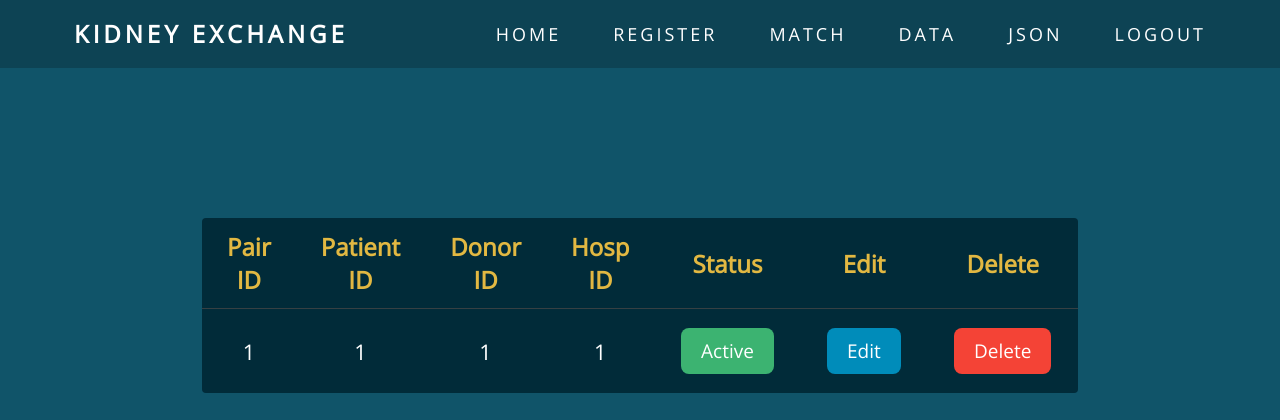
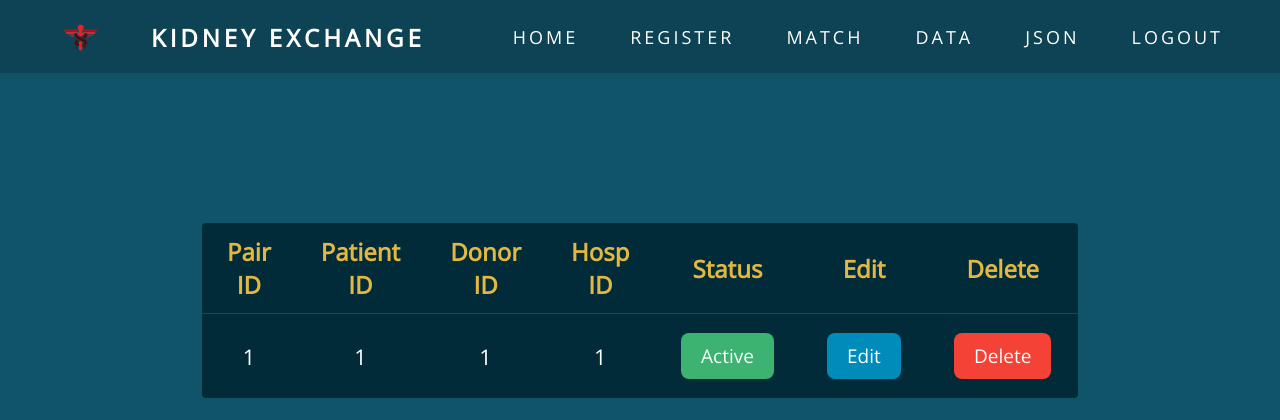
Before and after one commit to siv2r/kidney-exchange, a PHP site: page /pages/dataOverview.php in a window 1280 px wide. Shown: the top 420 px of the page. Run offline with PHP 8.4, Linux system fonts and the light colour scheme; the visitor is signed in with stand-in values (Sample User, id 1); tables that the repository leaves empty or names only in its code hold one stand-in row (values such as "Sample post").

Commit message:
Added Brand Logo

```diff
--- a/templates/navBar.php
+++ b/templates/navBar.php
@@ -26,9 +26,22 @@ if (!isset($_SESSION)) {
     text-transform: uppercase;
     color: #fff;
     letter-spacing: 4px;
-    padding: 26px;
+    /* padding: 26px; */
     font-size: 24px;
     font-weight: 600;
+    padding:0px;
+  }
+
+  .brand_logo
+  {
+    float:left;
+  }
+
+  .brand_title
+  {
+    float:left;
+    margin-top:30px;
+    margin-left:20px;
   }
 
   .nav-links {
@@ -109,7 +122,8 @@ if (!isset($_SESSION)) {
 
 <nav>
   <div class="logo">
-    <p>Kidney Exchange</p>
+    <img src="./images/logo3.png" class="brand_logo" width="100px" hight="100px">
+    <p class="brand_title">Kidney Exchange</p>
   </div>
   <ul class="nav-links">
     <li><a href="/kidney-exchange/index.php">Home</a></li>
```
Also changed, not shown: images/logo3.png (added).
